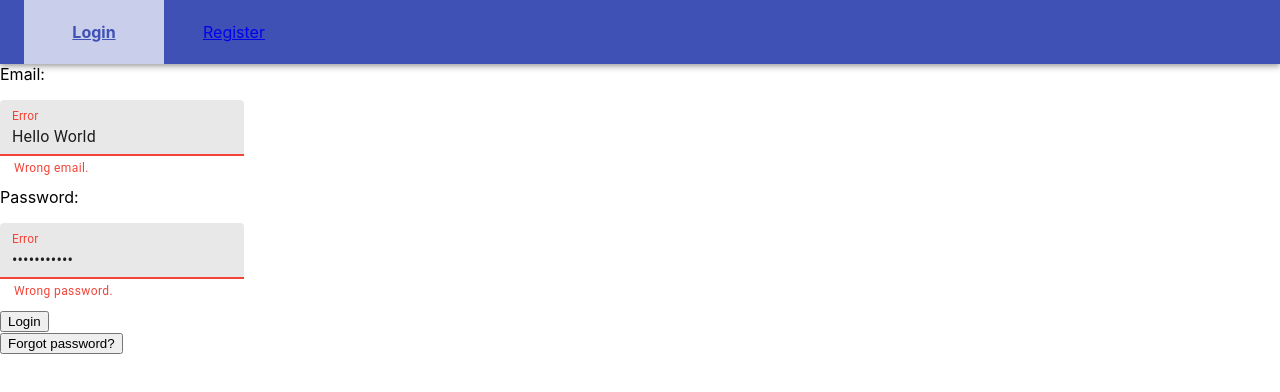
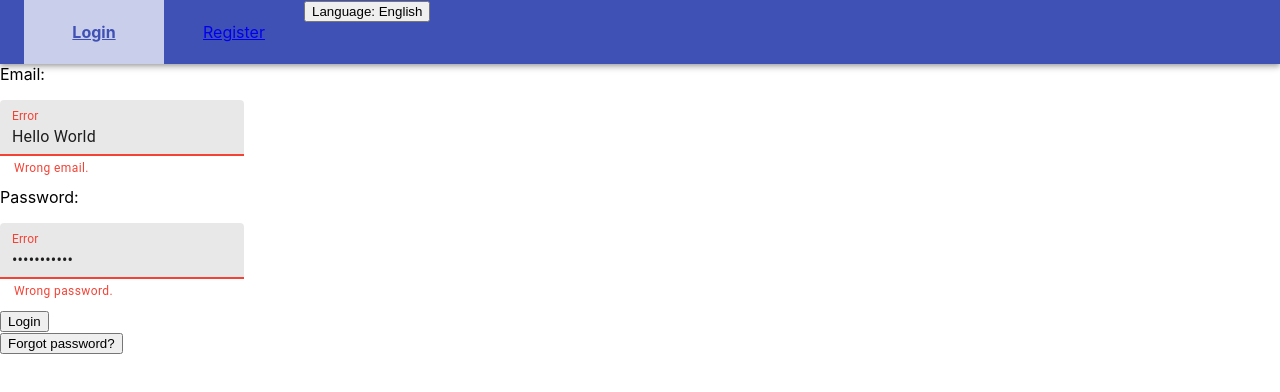
Before and after one commit to MKeiNll/user-management-app-example, a React (Create React App) app in the folder front-end/: page /login in a window 1280 px wide. Shown: the top 392 px of the page. Built offline with nearby package versions, Linux system fonts and the light colour scheme.

Commit message:
change language button

```diff
--- /dev/null
+++ b/front-end/src/Components/LanguageComponent.tsx
@@ -0,0 +1,23 @@
+import React, { useState, useEffect } from "react";
+import AppBar from "@material-ui/core/AppBar";
+import Toolbar from "@material-ui/core/Toolbar";
+import { NavLink, Redirect } from "react-router-dom";
+import { makeStyles } from "@material-ui/core/styles";
+import { useTranslation } from "react-i18next";
+
+const LanguageComponent: React.FC = () => {
+  const { t, i18n } = useTranslation();
+  const [language, setLanguage] = useState(i18n.language);
+
+  const changeLanguage = (language:string) => {
+    i18n.changeLanguage(language);
+  };
+
+  return (
+    <button onClick={() => changeLanguage(i18n.language === "eng" ? "est" : "eng")}>
+      {t("menu.languageLabel")}
+    </button>
+  );
+};
+
+export default LanguageComponent;
--- a/front-end/src/Components/MenuComponent.tsx
+++ b/front-end/src/Components/MenuComponent.tsx
@@ -5,9 +5,11 @@ import { NavLink } from "react-router-dom";
 import { makeStyles } from "@material-ui/core/styles";
 import LogoutComponent from "./LogoutComponent";
 import { useTranslation } from "react-i18next";
+import LanguageComponent from "./LanguageComponent";
 
 const useStyles = makeStyles(() => ({
   toolbar: {
+    display: "flex",
     alignItems: "stretch"
   },
   leftMenuBlock: {
@@ -49,6 +51,7 @@ const MenuComponent: React.FC = () => {
           </NavLink>
         </div>
         <div className={classes.rightMenuBlock}>
+          <LanguageComponent />
           <LogoutComponent />
         </div>
       </Toolbar>
@@ -73,6 +76,9 @@ const MenuComponent: React.FC = () => {
             {t("menu.registerLabel")}
           </NavLink>
         </div>
+        <div className={classes.rightMenuBlock}>
+          <LanguageComponent />
+        </div>
       </Toolbar>
     </AppBar>
   );
--- a/front-end/src/i18n.ts
+++ b/front-end/src/i18n.ts
@@ -1,8 +1,6 @@
 import i18n from "i18next";
 import { initReactI18next } from "react-i18next";
 import { default as translations } from "./translations.json";
-
-console.log(translations);
 
 i18n.use(initReactI18next).init({
   resources: translations,
--- a/front-end/src/translations.json
+++ b/front-end/src/translations.json
@@ -5,7 +5,8 @@
         "logoutLabel": "Logout",
         "manageUsersLabel": "Manage users",
         "loginLabel": "Login",
-        "registerLabel": "Register"
+        "registerLabel": "Register",
+        "languageLabel": "Language: English"
       },
       "loginPage": {
         "emailLabel": "Email:",
@@ -52,7 +53,8 @@
         "logoutLabel": "Logi välja",
         "manageUsersLabel": "Halda kasutajaid",
         "loginLabel": "Logi sisse",
-        "registerLabel": "Registreeri"
+        "registerLabel": "Registreeri",
+        "languageLabel": "Keel: Eesti"
       },
       "loginPage": {
         "emailLabel": "E-post:",
```
